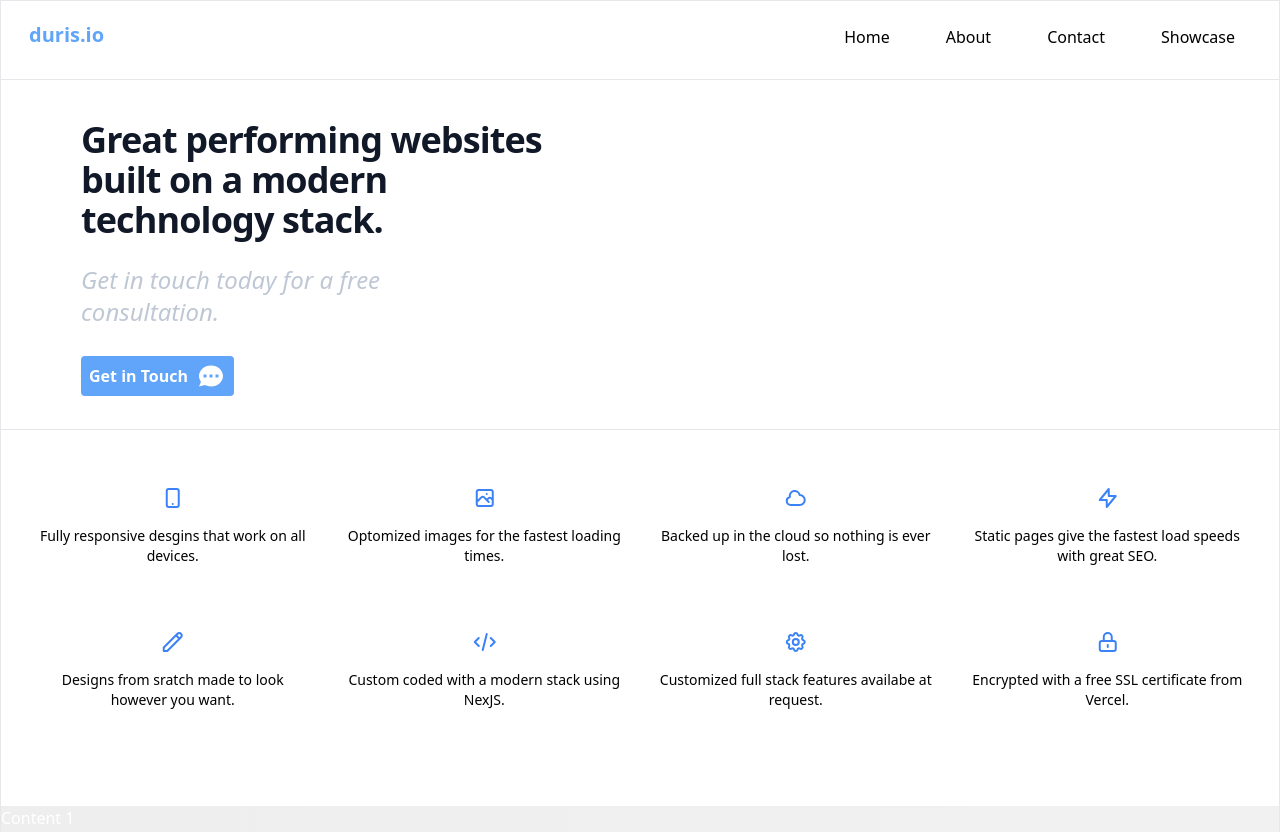
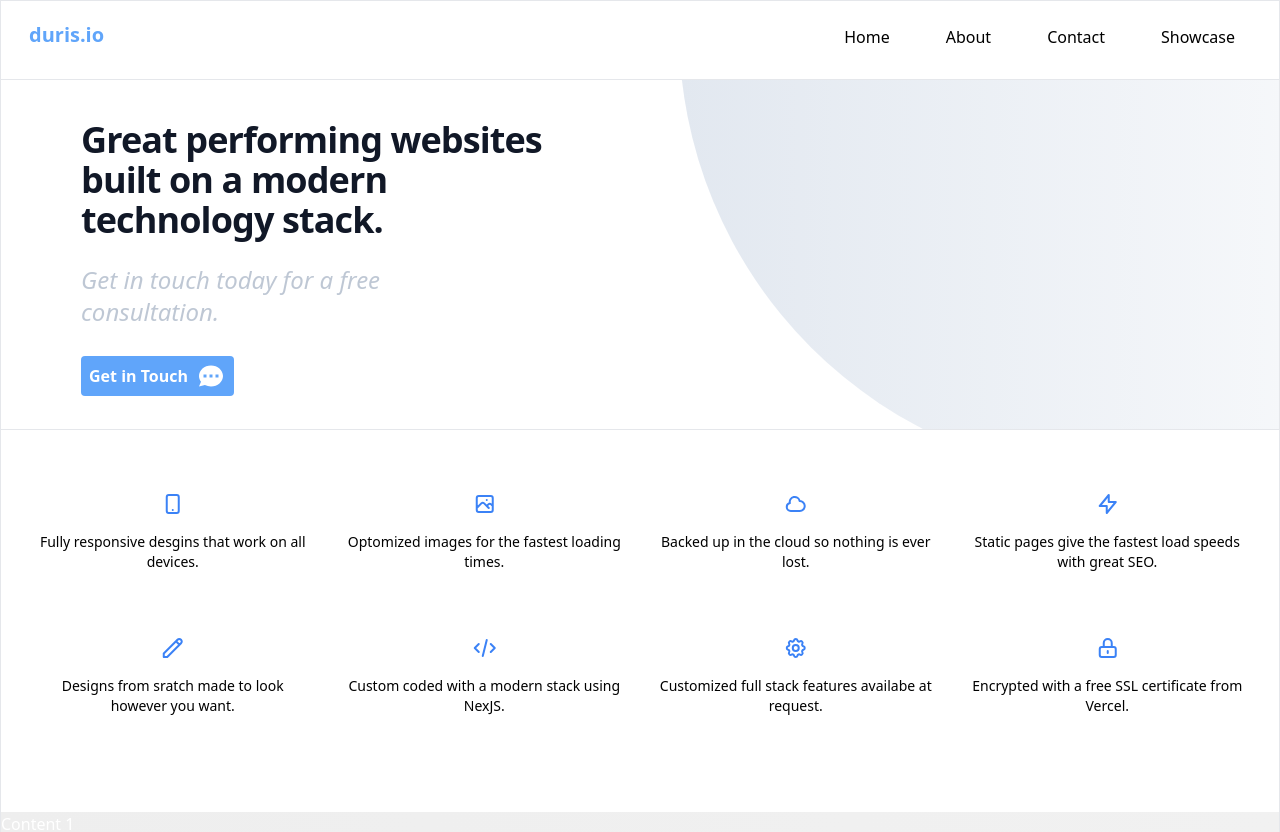
Before and after one commit to duris/website, a Next.js app: page / in a window 1280 px wide. Shown: the top 832 px of the page. Built offline with nearby package versions, Linux system fonts and the light colour scheme.

Commit message:
Fixed z-index for mobile menu

```diff
--- a/src/components/Header.js
+++ b/src/components/Header.js
@@ -37,7 +37,7 @@ export default function Header(){
 function MyDropdown() {
   return (
     <Menu>
-          <div className="mTab  z-50">
+          <div className="mTab">
       <Menu.Button>
        <ChevronDownIcon height={30} width={30} className="hover:text-gray-500 transition-all duration-300" />
       </Menu.Button>
--- a/src/pages/index.tsx
+++ b/src/pages/index.tsx
@@ -23,13 +23,16 @@ const Home: NextPage = () => {
   <>
     <Header/>
     <main>
-    <div className="sm:border-r sm:border-l">
-      <div className="bg-trasnparent w-full h-72 sm:h-96 lg:h-[350px] border-b relative overflow-hidden ">
-            {/* <div className="bgElement z-10 bg-gradient-to-r from-slate-200 to-white w-[900px] h-[900px] rounded-[500px] absolute -bottom-[50px] -right-[300px] hover:-right-[320px] transition-all duration-300"></div> */}
+    <div className="sm:border-r sm:border-l -z-0">
+
+
+
+      <div className="bg-trasnparent w-full h-72 sm:h-96 lg:h-[350px] border-b relative overflow-hidden -z-50 inline-block">
+            <div className="bgElement -z-50 bg-gradient-to-r from-slate-200 to-white w-[900px] h-[900px] rounded-[500px] absolute -bottom-[50px] -right-[300px] hover:-right-[320px] transition-all duration-300"></div>
             {/* <ChevronLeftIcon className="h-16 bottom-32 z-20 text-gray-300 absolute left-1 hover:-left-1 transition-all duration-300 cursor-pointer hover:text-gray-200"/>
             <ChevronRightIcon className="h-16 bottom-32 z-20 text-gray-300 absolute right-1 hover:-right-1 transition-all duration-300 cursor-pointer hover:text-gray-200"/> */}
 
-            <div className="sm:ml-10 relative h-72 ml-[26px]">
+            <div className="sm:ml-10 relative h-72 ml-[26px] -z-0">
               <p className=" sm:text-4xl font sm:max-w-xl z-10 relative font-extrabold tracking-tight text-gray-900 text-2xl max-w-xs sm:p-10 pt-6 p-10">Great performing websites built on a modern technology stack.<br/>
               {/* <Link href="/about"><span className="text-blue-500 hover:text-blue-300
               cursor-pointer font-extralight underline text-[16px] hover:ml-1
```
